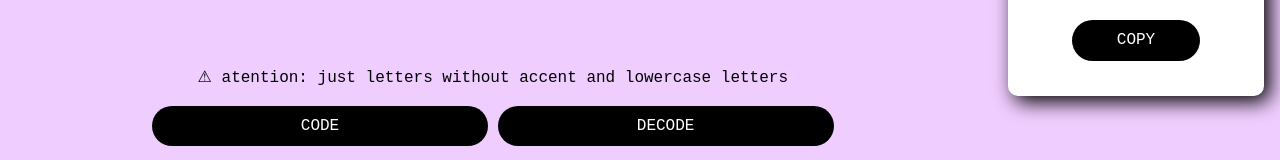
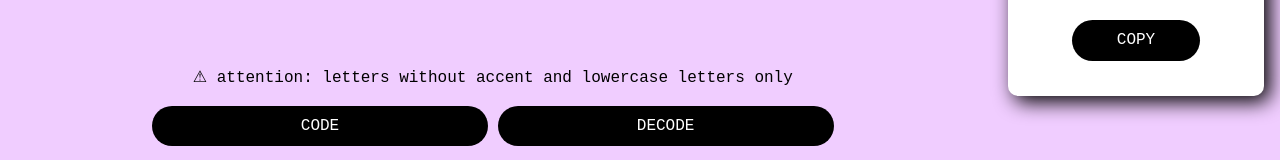
Before and after one commit to pesr0/Desafio1_ONE, a plain HTML site: page index.html in a window 1280 px wide. Shown: the part 602-762 px from the top of the page. Drawn offline with Linux system fonts and the light colour scheme; a web font is replaced by a local one.

Commit message:
arrumado texto no alert

```diff
--- a/index.html
+++ b/index.html
@@ -18,7 +18,7 @@
 			<div class="input_div">
 				<textarea id="input_box" placeholder="text the sentence/code here" autofocus></textarea>
 
-				<p>&#9888 atention: just letters without accent and lowercase letters</p>
+				<p>&#9888 attention: letters without accent and lowercase letters only</p>
 
 				<div class="buttons">
 					<button class="button_1" onclick="codificar()">Code</button>
```
